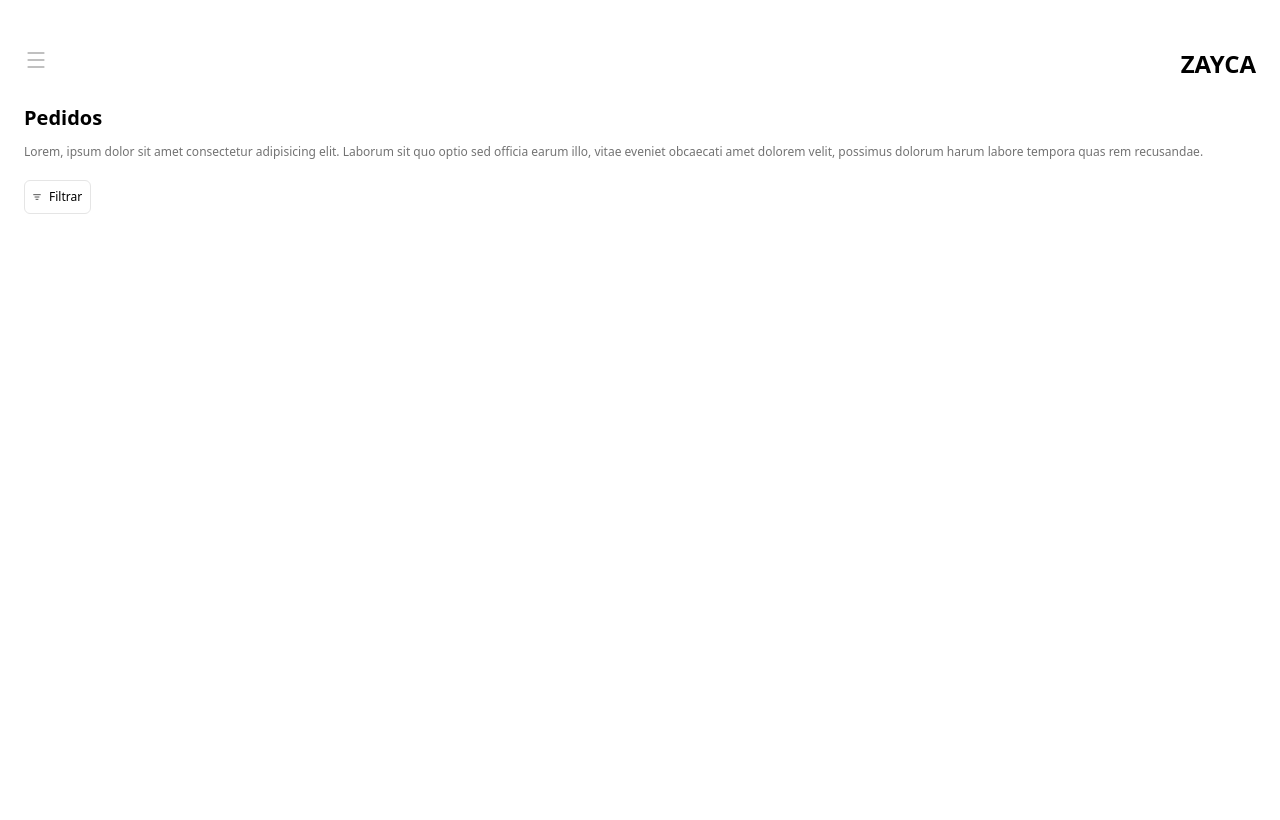
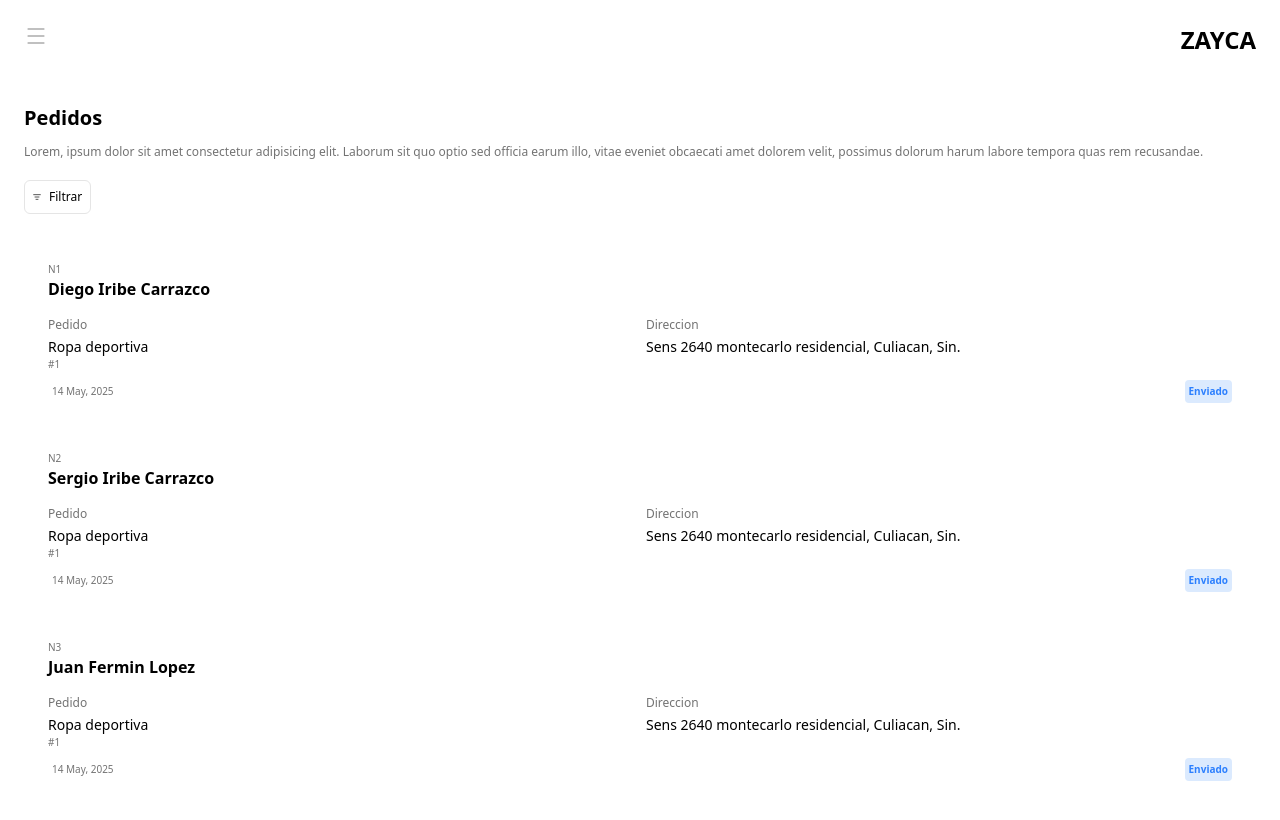
Before and after one commit to Diegoiribe/SPAZYO, a React (Vite) app: page /admin in a window 1280 px wide. Shown: the top 820 px of the page. Built offline with nearby package versions, Linux system fonts and the light colour scheme.

Commit message:
create admin

```diff
--- a/src/App.css
+++ b/src/App.css
@@ -1,6 +1,14 @@
 /* No metas safe-area a todos los elementos */
 * {
   box-sizing: border-box;
+}
+@layer base {
+  html {
+    background: var(--page-bg-html, #ffffff);
+  }
+  body {
+    background: var(--page-bg-body, #ffffff);
+  }
 }
 
 body:has(.you-might-like:in-view) .add-cart {
--- a/src/components/Header.jsx
+++ b/src/components/Header.jsx
@@ -1,14 +1,36 @@
 import React from 'react';
 import { Toggle } from './Toggle';
 
-export const Header = ({ isVisible = false, isToggleOpen, setIsToggleOpen, isAdmin }) => {
+export const Header = ({
+  isVisible = false,
+  isToggleOpen,
+  setIsToggleOpen,
+  isAdmin
+}) => {
+  return (
+    <>
+      <Toggle
+        isToggleOpen={isToggleOpen}
+        setIsToggleOpen={setIsToggleOpen}
+        isAdmin={isAdmin}
+      />
 
-
-  return (<>
-    <Toggle isToggleOpen={isToggleOpen} setIsToggleOpen={setIsToggleOpen} isAdmin={isAdmin} />
-
-    <div className="flex justify-between w-full py-6 bg-white">
-      <svg onClick={() => setIsToggleOpen(true)}
+      <div
+        className="
+        fixed
+        p-6
+        flex
+        top-0
+        justify-between
+        left-0
+        right-0
+        z-50
+        bg-white
+        h-[calc(64px+env(safe-area-inset-top))]
+        "
+      >
+        <svg
+          onClick={() => setIsToggleOpen(true)}
           xmlns="http://www.w3.org/2000/svg"
           width="24"
           height="24"
@@ -25,7 +47,7 @@ export const Header = ({ isVisible = false, isToggleOpen, setIsToggleOpen, isAdm
           <path d="M4 19h16" />
         </svg>
         {isVisible && <p className="text-2xl font-bold uppercase">zayca</p>}
-      {!isAdmin &&
+        {!isAdmin && (
           <svg
             xmlns="http://www.w3.org/2000/svg"
             width="24"
@@ -41,7 +63,9 @@ export const Header = ({ isVisible = false, isToggleOpen, setIsToggleOpen, isAdm
             <path d="M16 10a4 4 0 0 1-8 0" />
             <path d="M3.103 6.034h17.794" />
             <path d="M3.4 5.467a2 2 0 0 0-.4 1.2V20a2 2 0 0 0 2 2h14a2 2 0 0 0 2-2V6.667a2 2 0 0 0-.4-1.2l-2-2.667A2 2 0 0 0 17 2H7a2 2 0 0 0-1.6.8z" />
-        </svg>}
-    </div></>
+          </svg>
+        )}
+      </div>
+    </>
   );
 };
--- a/src/pages/Admin.jsx
+++ b/src/pages/Admin.jsx
@@ -1,12 +1,19 @@
-import React from 'react'
-import { Header } from '../components/Header'
-import { Pedidos } from './Pedidos'
+import React from 'react';
+import { Header } from '../components/Header';
+import { Pedidos } from './Pedidos';
 
 export const Admin = ({ isToggleOpen, setIsToggleOpen, isAdmin }) => {
-    return (
-        <div className='p-6'>
-            <Header isVisible={true} isToggleOpen={isToggleOpen} setIsToggleOpen={setIsToggleOpen} isAdmin={isAdmin} />
-            <Pedidos />
-        </div>
-    )
-}
+  return (
+    <div className="p-6">
+      <div className='className="sticky top-0 z-50"'>
+        <Header
+          isVisible={true}
+          isToggleOpen={isToggleOpen}
+          setIsToggleOpen={setIsToggleOpen}
+          isAdmin={isAdmin}
+        />
+      </div>
+      <Pedidos />
+    </div>
+  );
+};
--- a/src/pages/Pedidos.jsx
+++ b/src/pages/Pedidos.jsx
@@ -1,67 +1,109 @@
-
 export const Pedidos = () => {
-
   const data = [
     {
       id: 1,
-            nombre: "Diego Iribe Carrazco",
-            address: "Sens 2640 montecarlo residencial, Culiacan, Sin.",
+      name: 'Diego Iribe Carrazco',
+      address: 'Sens 2640 montecarlo residencial, Culiacan, Sin.',
       pedidos: [
         {
           id: 1,
-                    name: "Ropa deportiva"
+          name: 'Ropa deportiva'
         }
       ]
     },
     {
       id: 2,
-            nombre: "Sergio Iribe Carrazco",
-            address: "Sens 2640 montecarlo residencial, Culiacan, Sin.",
+      name: 'Sergio Iribe Carrazco',
+      address: 'Sens 2640 montecarlo residencial, Culiacan, Sin.',
       pedidos: [
         {
           id: 1,
-                    name: "Ropa deportiva"
+          name: 'Ropa deportiva'
         }
       ]
     },
     {
       id: 3,
-            nombre: "Juan Fermin Lopez",
-            address: "Sens 2640 montecarlo residencial, Culiacan, Sin.",
+      name: 'Juan Fermin Lopez',
+      address: 'Sens 2640 montecarlo residencial, Culiacan, Sin.',
       pedidos: [
         {
           id: 1,
-                    name: "Ropa deportiva"
+          name: 'Ropa deportiva'
         }
       ]
-        },
-    ]
+    }
+  ];
 
   return (
-        <div>
-            <p className="text-xl font-semibold pb-3">Pedidos</p>
-            <p className="text-xs font-light text-neutral-500 pb-5">Lorem, ipsum dolor sit amet consectetur adipisicing elit. Laborum sit quo optio sed officia earum illo, vitae eveniet obcaecati amet dolorem velit, possimus dolorum harum labore tempora quas rem recusandae.</p>
-            <div className=" inline-flex gap-2 items-center border border-neutral-200 p-2 rounded-md ">
-                <svg xmlns="http://www.w3.org/2000/svg" width="8" height="8" viewBox="0 0 24 24" fill="none" stroke="currentColor" stroke-width="2" stroke-linecap="round" stroke-linejoin="round" className="lucide lucide-list-filter-icon lucide-list-filter text-xs"><path d="M2 5h20" /><path d="M6 12h12" /><path d="M9 19h6" /></svg>
+    <div className="mt-20">
+      <p className="pb-3 text-xl font-semibold">Pedidos</p>
+      <p className="pb-5 text-xs font-light text-neutral-500">
+        Lorem, ipsum dolor sit amet consectetur adipisicing elit. Laborum sit
+        quo optio sed officia earum illo, vitae eveniet obcaecati amet dolorem
+        velit, possimus dolorum harum labore tempora quas rem recusandae.
+      </p>
+      <div className="inline-flex items-center gap-2 p-2 border-[.75px] rounded-md border-neutral-200">
+        <svg
+          xmlns="http://www.w3.org/2000/svg"
+          width="8"
+          height="8"
+          viewBox="0 0 24 24"
+          fill="none"
+          stroke="currentColor"
+          stroke-width="2"
+          stroke-linecap="round"
+          stroke-linejoin="round"
+          className="text-xs lucide lucide-list-filter-icon lucide-list-filter"
+        >
+          <path d="M2 5h20" />
+          <path d="M6 12h12" />
+          <path d="M9 19h6" />
+        </svg>
         <p className="text-xs font-light">Filtrar</p>
       </div>
       <div>
-                {data.map((item) => {
-                    <div className="flex p-6 border-t border-neutral-200" key={item.id}>
-                        <div><p>{item.id}</p></div>
+        {data.map((item) => (
+          <div className="p-6 first:mt-6 " key={item.id}>
+            <p className="text-[10px] font-light text-neutral-500">
+              N{item.id}
+            </p>
+
             <div>
-                            <p>{item.name}</p>
+              <p className="font-semibold text-md">{item.name}</p>
+              <div className="grid grid-cols-2 gap-3 mt-4">
                 <div>
-                                <div><p>Pedido</p>
-                                    {item.pedidos.map((item) => {
-                                        <p>{item.name}</p>
-                                    })}
+                  <p className="text-xs font-light text-neutral-500">Pedido</p>
+                  {item.pedidos.map((item) => (
+                    <div className="mt-1">
+                      <p className="text-sm font-light ">{item.name}</p>
+                      <p className="text-[10px] font-light text-neutral-500">
+                        #{item.id}
+                      </p>
                     </div>
-                                <div><p>Direccion</p><p>{item.address}</p></div>
+                  ))}
+                </div>
+                <div>
+                  <p className="mb-1 text-xs font-light text-neutral-500">
+                    Direccion
+                  </p>
+                  <p className="text-sm font-light ">{item.address}</p>
                 </div>
               </div>
             </div>
-                })}</div>
+            <div className="flex items-center justify-between mt-2">
+              {/* Fecha */}
+              <p className="p-1 text-[10px] font-light rounded-sm text-neutral-500">
+                14 May, 2025
+              </p>
+              {/* Status */}
+              <p className="p-1 text-[10px] font-semibold text-blue-500 bg-blue-100 rounded-sm  ">
+                Enviado
+              </p>
             </div>
-    )
-}
+          </div>
+        ))}
+      </div>
+    </div>
+  );
+};
```
Lines whose indentation alone changed are shown as unchanged.
